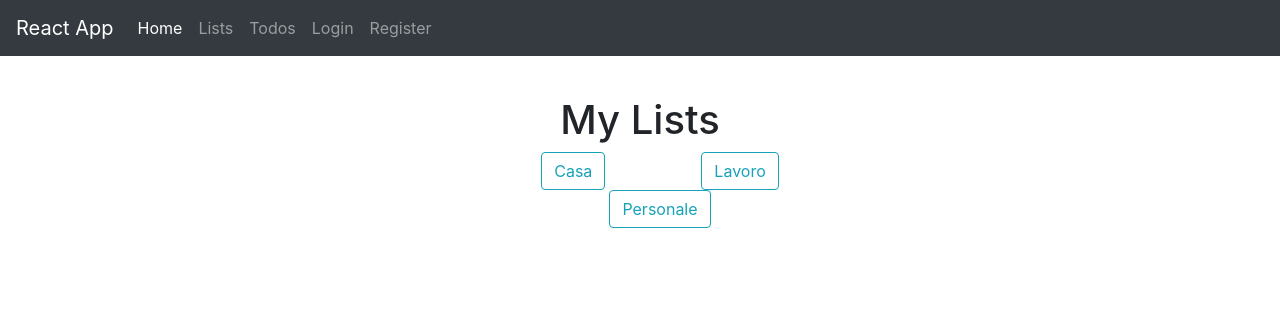
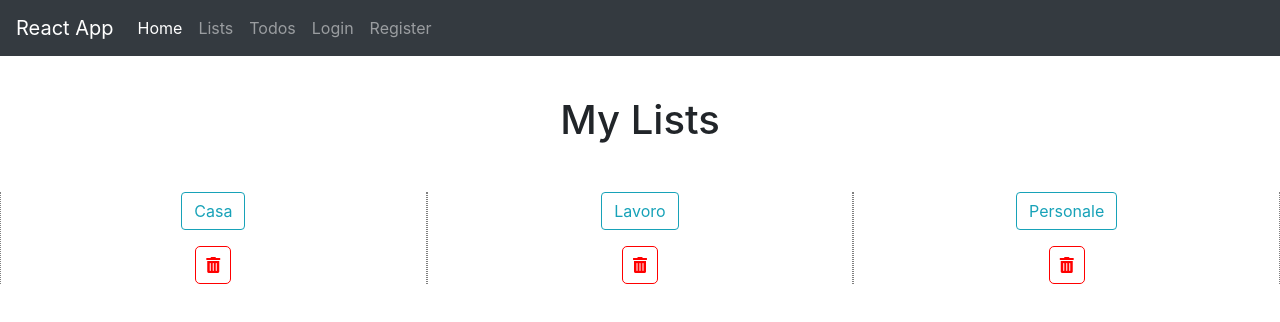
Before and after one commit to fedPass/todolist-redux, a React (Create React App) app: page / in a window 1280 px wide. Shown: the top 322 px of the page. Built offline with nearby package versions, Linux system fonts and the light colour scheme; data requests are answered from the project's data file.

Commit message:
deleteList with useMutation

```diff
--- a/package.json
+++ b/package.json
@@ -11,7 +11,8 @@
     "react-dom": "^17.0.2",
     "react-redux": "^7.2.6",
     "react-router-dom": "^6.2.1",
-    "react-scripts": "4.0.3"
+    "react-scripts": "4.0.3",
+    "redux-logger": "^3.0.6"
   },
   "scripts": {
     "start": "react-scripts start",
--- a/src/App.css
+++ b/src/App.css
@@ -63,3 +63,8 @@ button[disabled]{
   background-color: #e1e1e1!important;
   color: #999999!important;
 }
+
+.list-box {
+  border-left: 1px dotted grey;
+  border-right: 1px dotted grey;
+}
--- a/src/App.js
+++ b/src/App.js
@@ -2,13 +2,11 @@ import React, {useRef, useEffect} from 'react';
 import { useSelector, useDispatch } from 'react-redux';
 import { BrowserRouter, Routes, Route } from "react-router-dom";
 import { addTodo, getTodos} from './features/todos/todosSlice';
-//import { getTodos } from './features/todos/thunksTodo';
 import { filterTodo} from './features/todos/filterSlice';
 import './App.css';
 import MyTodos from './features/todos/MyTodos';
-import MyLists from './features/lists/MyLists';
+import Lists from './features/lists/Lists';
 import Header from './components/Header';
-import { getLists } from './features/lists/listsSlice';
 
 function App() {
   //la dispatch dovrò farla adesso qui (invece che con redux normale) perchè le action mi ritornano l'oggetto
@@ -20,14 +18,6 @@ function App() {
   useEffect(() => {
     //chiamo l'api per prendere i todos dal json server
   dispatch(getTodos());
-  dispatch(getLists());
-    return () => {}
-  }, [dispatch]);
-
-  useEffect(() => {
-    //chiamo l'api per prendere i todos dal json server
-  dispatch(getTodos());
-  dispatch(getLists());
     return () => {}
   }, [dispatch]);
 
@@ -35,24 +25,6 @@ function App() {
   //state sarebbe l'oggetto reducer di store.js e per accedervi uso la dot notation (.todos)
   let todos = useSelector(state => state.todos);
   const activeFilter = useSelector(state => state.filter);
-  // const lists = [
-  //   {
-  //     "name":"Casa",
-  //     "user_id": 1,
-  //     "id":1
-  //   },
-  //   {
-  //     "name":"Lavoro",
-  //     "user_id": 1,
-  //     "id":2
-  //   },
-  //   {
-  //     "name":"Personale",
-  //     "user_id": 1,
-  //     "id":3
-  //   }
-  // ];
-  let lists = useSelector(state => state.lists);
 
   todos = todos.filter(todo => {
     if (activeFilter === 'All'){
@@ -94,8 +66,8 @@ function App() {
       <BrowserRouter>
         <Header/>
         <Routes>
-          <Route exact path='/' element={<MyLists lists={lists} />} />
-          <Route path="/lists" element={<MyLists lists={lists} />} />
+          <Route exact path='/' element={<Lists/>} />
+          <Route path="/lists" element={<Lists/>} />
           <Route path="/todos" element={<MyTodos
             manageClick={manageClick}
             onFilterTodo={onFilterTodo}
--- a/src/app/store.js
+++ b/src/app/store.js
@@ -1,77 +1,19 @@
 import { configureStore } from '@reduxjs/toolkit';
+import logger from 'redux-logger';
 import todosReducer from '../features/todos/todosSlice';
 import filterReducer from '../features/todos/filterSlice';
-import listsReducer from '../features/lists/listsSlice';
-
-// const preloadedState = {
-//   todos: [
-//     {
-//       completed: true,
-//       name: 'Fare la spesa',
-//       dueDate: new Date().toLocaleDateString(),
-//       user_id: 1,
-//       id: 1
-//     },
-//     {
-//       completed: false,
-//       name: 'Uscire spazzatura',
-//       dueDate: new Date().toLocaleDateString(),
-//       user_id: 1,
-//       id: 2
-//     },
-//     {
-//       completed: true,
-//       name: 'Ritirare completo',
-//       dueDate: new Date().toLocaleDateString(),
-//       user_id: 1,
-//       id: 3
-//     }
-
-//   ],
-//   filter: 'All'
-// };
-
-
-//custom middleware - formula lunga con spiegazione
-//per creare un middleware mi servono 3 funzioni
-//la prima riceve lo store e ritorna una nuova funzione
-// function myLog(store){
-//   //questa seconda funzione riceve il middleware e ritorna una funzione
-//   return function myDispatch(nextMiddleware){
-//     //questa è la terza funzione che verrà chiamata quando ci sarà una dispatch
-//     return function myAction(action){
-//       //dobbiamo prendere dispatch dallo styore perchè è un suo metodo
-//       //store.dispatch({type: 'INIT_MYLOG', payload: null});
-//       console.log(action);
-//       //faccio return del risultato
-//       return 'myVal';
-//       // oppure  chiamo la funzione del middleware solo se non gestiamo noi la dispatch
-//       //return nextMiddleware(action);
-//     }
-//   }
-// }
-
-// custom middleware - forma standard
-const myLog = store => next => action => {
-  //store.dispatch({type: 'INIT_MYLOG', payload: null});
-  console.log('type:' + action.type);
-  //ved la versione precedente dello store
-  console.log('preview', store.getState());
-  //vedo cosa è successo
-  console.log(action.payload);
-  const res = next(action);
-   //vedo com'era il modificato
-  console.log(res);
-  return res
-}
+import { listApi } from '../service/listService';
+import { setupListeners } from '@reduxjs/toolkit/dist/query';
 
 export const store = configureStore({
   //preloadedState,
   reducer: {
-    //per la fetta todos usa todosReducer
+    //definisco il reducer da utilizzare per ogni fetta di store
     todos: todosReducer,
     filter:filterReducer,
-    lists:listsReducer
+    [listApi.reducerPath]:listApi.reducer
   },
-  middleware: (getDefaultMiddleware) => getDefaultMiddleware().concat(myLog)
+  //aggiungo liddelware delle api per aggiornare store
+  middleware: (getDefaultMiddleware) => getDefaultMiddleware().concat(logger,listApi.middleware)
 });
+setupListeners(store.dispatch);
--- a/src/config/index.js
+++ b/src/config/index.js
@@ -1,4 +1,4 @@
-export const api_url = 'http://localhost:3000';
+export const api_url = 'http://localhost:3001';
 export const todo_url = api_url+'/todos';
 export const filter_url = api_url+'/filter';
 export const list_url = api_url+'/lists';
--- a/src/features/lists/List.js
+++ b/src/features/lists/List.js
@@ -1,8 +1,18 @@
-function List({list}) {
+function List({list, onRemoveList}) {
     return (
-        <li className="btn btn-outline-info ml-5 mr-5">
-            <span>{list.name}</span>
-        </li>
+        <div className="list-box col-4">
+            <div>
+                <span className="btn btn-outline-info">{list.name}</span>
+            </div>
+            <div>
+                <i className="mt-3 fas fa-trash-alt cl-red" title="Cancella"
+                onClick={ (id) => {onRemoveList(list.id)}}></i>
+                {/* oppure uso onRemoveList.bind(null, list.id) così creo una copia della funzione che quando chiamata prende id  */}
+            </div>
+            <div>
+
+            </div>
+        </div>
     )
 }
 
--- a/src/features/lists/Lists.js
+++ b/src/features/lists/Lists.js
@@ -1,12 +1,63 @@
+import { useGetListsQuery, useDeleteListMutation } from '../../service/listService';
+import React, {useEffect} from 'react';
 import List from './List';
 
-function Lists({lists}) {
+function Lists() {
+
+    //rtq -> hook creato per recuperare le liste
+    const {
+        //mappami i data ritornati come lists e come valore di default metti array vuoto
+        data:lists = [],
+        error,
+        isFetching,
+        refetch:reloadLists } = useGetListsQuery();
+
+    //la mutation ritorna un array in cui il primo parametro è una funzione trigger mutation(chiamata quando clicco pulsante delete)
+    //poi destrutturo il resto della response di mutation
+    //uso refetch per mostrare lista aggiornata
+    const [
+        removeList,
+        {isLoading,
+        isSuccess,
+        error:deleteError,
+        isError}] = useDeleteListMutation();
+
+    function onRemoveClick(id) {
+        removeList(id)
+        //unwrap per attaccarci alla promise
+        .unwrap()
+        .then(()=>{
+            reloadLists()
+        })
+        .catch((err)=>{
+            alert(err.message)
+        })
+    }
+
+    //uso use Effect per fare in modo da vedere event error soltanto quando viene montato
+    //altrimenti andrebbe in loop
+    useEffect(() => {
+    //quando l'oggetto viene montato controllo il loading ed eventuali errori
+    if (isFetching) {
+        console.log('Loading list');
+    }
+    if (error) {
+        alert(error.status)
+    }
+        return () => {}
+    }, [error, isFetching]);
+
+
+
     return (
-        <ul>
+        <div className='mt-5 pt-5'>
+           <h1>My Lists</h1>
+           <div className='d-flex mt-5'>
             {
-                lists.map((list) => <List key={list.id} list={list} />)
+                lists.map((list) => <List key={list.id} list={list} onRemoveList={(id)=> onRemoveClick(list.id)} />)
             }
-        </ul>
+            </div>
+        </div>
     )
 }
 
--- a/src/features/lists/MyLists.js
+++ b/src/features/lists/MyLists.js
@@ -3,7 +3,7 @@ import Lists from "./Lists"
 function MyLists({lists}) {
     return (
         <div className='row d-flex justify-content-center mt-5 pt-5 pb-5'>
-            <div className='col-12 col-md-4'>
+            <div className='col-12 col-md-6'>
                 <h1>My Lists</h1>
                 <Lists lists={lists}/>
             </div>
--- a/src/features/lists/listsSlice.js
+++ /dev/null
@@ -1,23 +0,0 @@
-import { createSlice } from "@reduxjs/toolkit";
-import { getLists } from "./thunksList";
-
-export const listsSlice = createSlice({
-    name:'lists',
-    initialState:[],
-    reducers: {},
-    extraReducers: builder => {
-        builder
-        .addCase(getLists.pending, (state,action) => {
-            console.log('pending state');
-        })
-        .addCase(getLists.fulfilled, (state, action) => {
-            console.log('getLists.fulfilled');
-            // setta lo state come quello ricevuto dal payload
-            state = action.payload;
-            return state;
-          })
-    }
-})
-
-export default listsSlice.reducer;
-export {getLists}
--- a/src/features/lists/thunksList.js
+++ /dev/null
@@ -1,11 +0,0 @@
-import { createAsyncThunk } from "@reduxjs/toolkit";
-import { fetchList } from "../../service/listService";
-
-export const getLists = createAsyncThunk(
-    'lists/getLists',
-    async (data = null, thnkAPI) => {
-        const lists = await fetchList();
-        console.log(lists);
-        return lists;
-    }
-)
--- a/src/service/listService.js
+++ b/src/service/listService.js
@@ -1,5 +1,23 @@
+import { createApi, fetchBaseQuery } from '@reduxjs/toolkit/query/react'
 import { list_url } from '../config';
 
-export const fetchList = async () => {
-    return fetch(list_url).then(res => res.json()).then(res => res);
-}
+// Define a service using a base URL and expected endpoints
+export const listApi = createApi({
+  reducerPath: 'lists',
+  baseQuery: fetchBaseQuery({ baseUrl: list_url }),
+  endpoints: (builder) => ({
+    getLists: builder.query({
+      query: () => '',
+    }),
+    deleteList: builder.mutation({
+      query: (id) => ({
+        url: '/' + id,
+        method: 'DELETE'
+      })
+
+    })
+  }),
+})
+
+// Export hooks _> use + Nome metodo +Query
+export const { useGetListsQuery, useDeleteListMutation } = listApi
```
Also changed, not shown: src/features/lists/AddList.js (deleted, +0 -14 lines), 1 other file (tests, documents, lock files or other folders).
